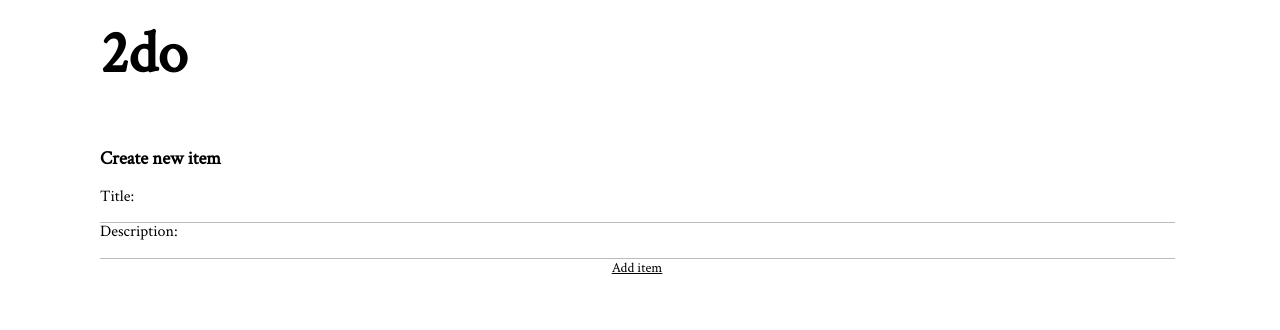
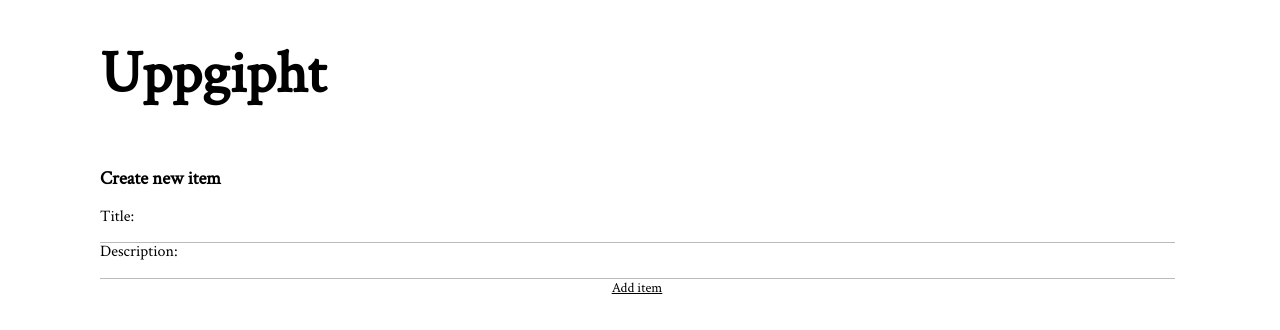
Before and after one commit to manskron/uppgipht, a plain HTML site: page index.html in a window 1280 px wide. Drawn offline with nearby package versions, Linux system fonts and the light colour scheme.

Commit message:
title margin adjust

```diff
--- a/index.html
+++ b/index.html
@@ -3,7 +3,7 @@
   <head>
     <meta charset="UTF-8" />
     <meta name="viewport" content="width=device-width, initial-scale=1.0" />
-    <title>&lt;/salt&gt; :: ToDo</title>
+    <title>Uppgipht</title>
     <link
       rel="stylesheet"
       href="https://cdnjs.cloudflare.com/ajax/libs/normalize/3.0.3/normalize.min.css"
@@ -14,7 +14,7 @@
   <body>
     <div id="app" class="app">
       <header>
-        <h1 class="app__logo" id="logo">2do</h1>
+        <h1 class="app__logo" id="logo">Uppgipht</h1>
         <form id="todo-form" class="app__todo-form">
           <h3>Create new item</h3>
           <label for="todo-title">Title: </label>
--- a/style/todo.css
+++ b/style/todo.css
@@ -19,6 +19,7 @@ body {
   width: 100px;
   user-select: none;
   cursor: pointer;
+  margin-top: 40px;
 }
 
 h1,
```
Also changed, not shown: screenshots/dark.png (added), screenshots/light.png (added).
